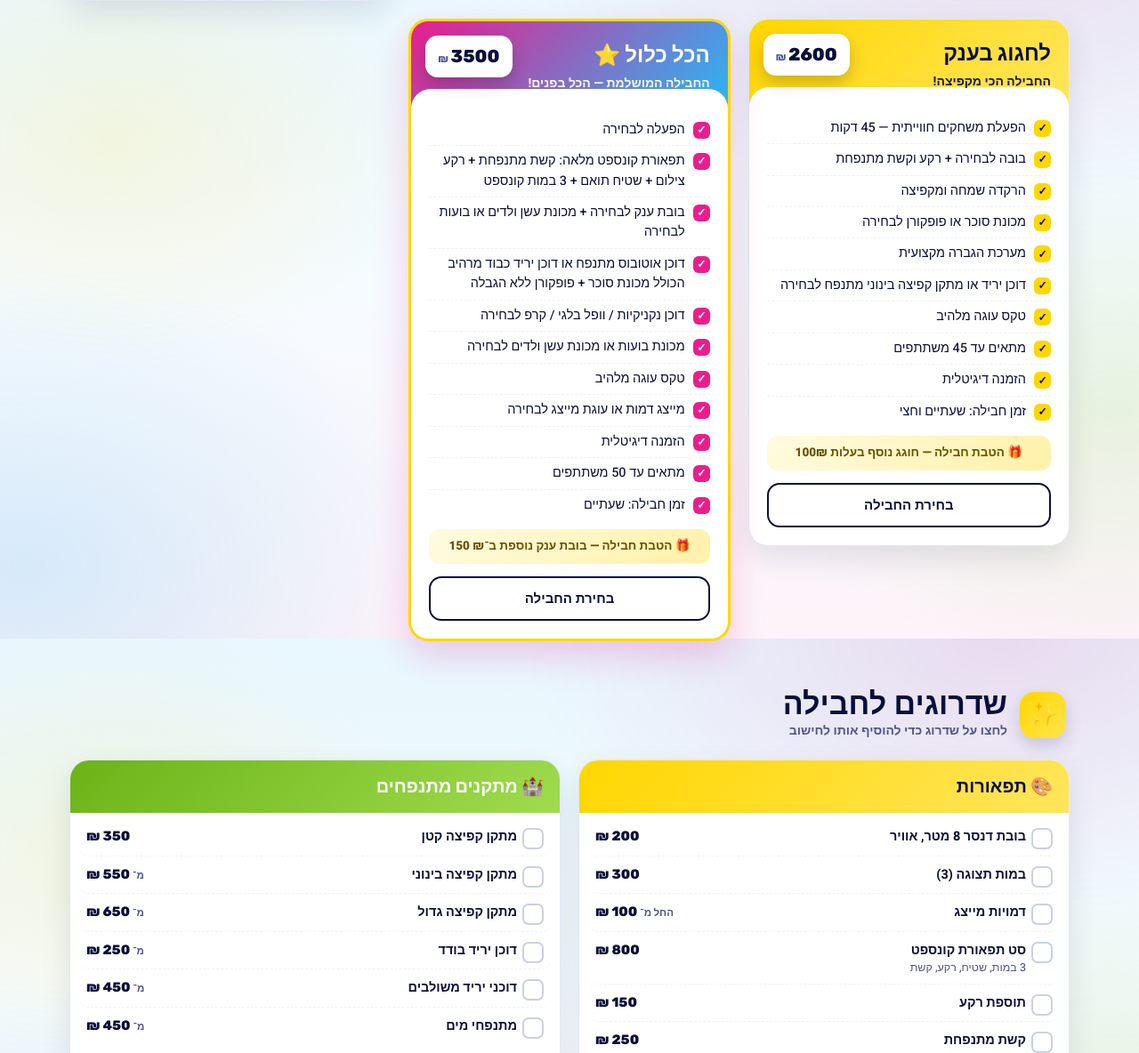
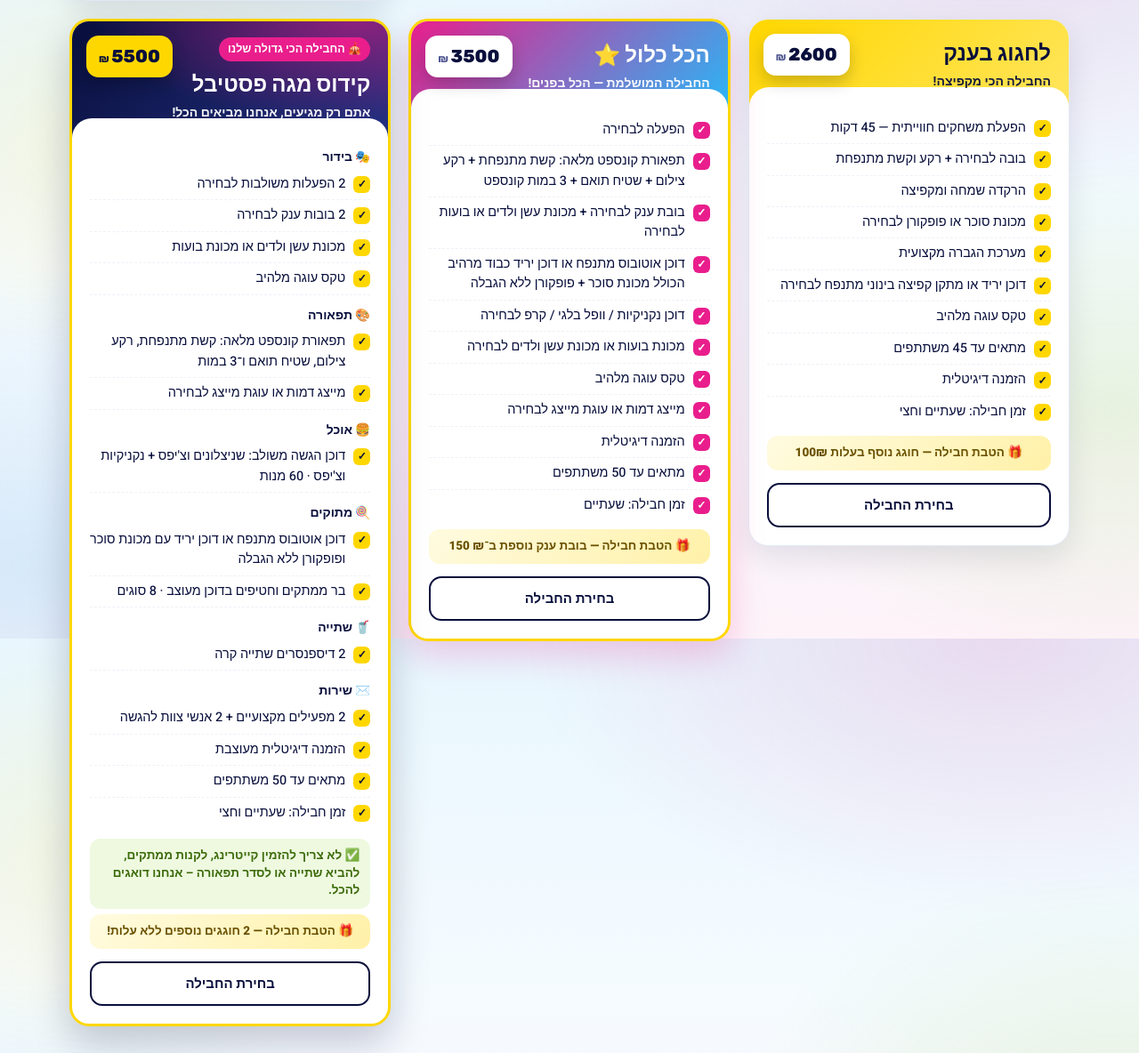
Before and after one commit to li19861986/Merkaznew, a plain HTML site: page index.html in a window 1280 px wide. Shown: the part 1682-2866 px from the top of the page at 89% size. Drawn offline with Linux system fonts and the light colour scheme.

Commit message:
Add Kidos Mega Festival package (5,500)
- New top-tier package card after All-inclusive, grouped by category
- Perk: 2 extra celebrants free; calculator prices the extra-kid add-on at 0

Co-Authored-By: Claude Opus 5.5 <noreply@anthropic.com>
Claude-Session: https://claude.ai/code/session_01R6Ducm7Kq4ScVYsaVNo7L7

```diff
--- a/index.html
+++ b/index.html
@@ -215,6 +215,16 @@ body{padding-bottom:92px}
 .go.wa2{background:var(--wa);color:#fff;pointer-events:auto}
 .go svg{width:20px;height:20px;fill:#fff}
 .dlg .nolim{background:#fde7f2;color:var(--pink);font-weight:800;font-size:13.5px;padding:9px;border-radius:12px;margin-bottom:14px}
+
+/* mega package */
+.card.mega{border:3px solid var(--gold);box-shadow:0 18px 44px rgba(8,15,60,.22)}
+.card.mega .top{background:radial-gradient(420px 160px at 90% 0%,rgba(233,30,140,.55),transparent 70%),linear-gradient(135deg,#080F3C,#243081);padding-top:18px}
+.card.mega .price{background:var(--gold);color:var(--navy)}
+.card.mega .price small{color:var(--navy)}
+.ribbon{display:inline-block;position:relative;z-index:1;background:var(--pink);color:#fff;font-weight:800;font-size:12.5px;padding:4px 10px;border-radius:999px;margin-bottom:8px}
+.card li.grp{display:block;border-bottom:none;padding:12px 0 2px;font-weight:800;font-size:14px;color:var(--navy);font-family:'Rubik','Heebo',sans-serif}
+.card li.grp:first-child{padding-top:4px}
+.incl{margin:8px 20px 0;background:#eef9e0;color:#3d6b0a;font-weight:700;font-size:13.5px;line-height:1.45;padding:10px 12px;border-radius:12px}
 /* mascots */
 .section-head{position:relative}
 .grid{position:relative;align-items:start;margin-top:40px}
@@ -372,6 +382,39 @@ footer .disc{color:var(--muted);font-size:12.5px;margin-top:16px;font-weight:600
       <div class="perk">🎁 הטבת חבילה — בובת ענק נוספת ב־<bdi>150 ₪</bdi></div>
       <button class="pick" type="button" aria-pressed="false">בחירת החבילה</button>
     </article>
+    <article class="card mega" data-pkg="קידוס מגה פסטיבל" data-price="5500" data-up="1">
+      <div class="top">
+        <div class="price">5500<small> ₪</small></div>
+        <div class="ribbon">🎪 החבילה הכי גדולה שלנו</div>
+        <div class="pkgname">קידוס מגה פסטיבל</div>
+        <div class="tag">אתם רק מגיעים, אנחנו מביאים הכל!</div>
+      </div>
+      <ul>
+        <li class="grp">🎭 בידור</li>
+        <li><span class="chk" style="background:var(--gold);color:var(--navy)">✓</span>2 הפעלות משולבות לבחירה</li>
+        <li><span class="chk" style="background:var(--gold);color:var(--navy)">✓</span>2 בובות ענק לבחירה</li>
+        <li><span class="chk" style="background:var(--gold);color:var(--navy)">✓</span>מכונת עשן ולדים או מכונת בועות</li>
+        <li><span class="chk" style="background:var(--gold);color:var(--navy)">✓</span>טקס עוגה מלהיב</li>
+        <li class="grp">🎨 תפאורה</li>
+        <li><span class="chk" style="background:var(--gold);color:var(--navy)">✓</span>תפאורת קונספט מלאה: קשת מתנפחת, רקע צילום, שטיח תואם ו־3 במות</li>
+        <li><span class="chk" style="background:var(--gold);color:var(--navy)">✓</span>מייצג דמות או עוגת מייצג לבחירה</li>
+        <li class="grp">🍔 אוכל</li>
+        <li><span class="chk" style="background:var(--gold);color:var(--navy)">✓</span>דוכן הגשה משולב: שניצלונים וצ'יפס + נקניקיות וצ'יפס · 60 מנות</li>
+        <li class="grp">🍭 מתוקים</li>
+        <li><span class="chk" style="background:var(--gold);color:var(--navy)">✓</span>דוכן אוטובוס מתנפח או דוכן יריד עם מכונת סוכר ופופקורן ללא הגבלה</li>
+        <li><span class="chk" style="background:var(--gold);color:var(--navy)">✓</span>בר ממתקים וחטיפים בדוכן מעוצב · 8 סוגים</li>
+        <li class="grp">🥤 שתייה</li>
+        <li><span class="chk" style="background:var(--gold);color:var(--navy)">✓</span>2 דיספנסרים שתייה קרה</li>
+        <li class="grp">✉️ שירות</li>
+        <li><span class="chk" style="background:var(--gold);color:var(--navy)">✓</span>2 מפעילים מקצועיים + 2 אנשי צוות להגשה</li>
+        <li><span class="chk" style="background:var(--gold);color:var(--navy)">✓</span>הזמנה דיגיטלית מעוצבת</li>
+        <li><span class="chk" style="background:var(--gold);color:var(--navy)">✓</span>מתאים עד 50 משתתפים</li>
+        <li><span class="chk" style="background:var(--gold);color:var(--navy)">✓</span>זמן חבילה: שעתיים וחצי</li>
+      </ul>
+      <div class="incl">✅ לא צריך להזמין קייטרינג, לקנות ממתקים, להביא שתייה או לסדר תפאורה – אנחנו דואגים להכל.</div>
+      <div class="perk">🎁 הטבת חבילה — 2 חוגגים נוספים ללא עלות!</div>
+      <button class="pick" type="button" aria-pressed="false">בחירת החבילה</button>
+    </article>
 
   </div>
 </section>
@@ -509,7 +552,7 @@ footer .disc{color:var(--muted);font-size:12.5px;margin-top:16px;font-weight:600
   var PHONE='972555570173', cards=[].slice.call(document.querySelectorAll('.card[data-pkg]')),
       rows=[].slice.call(document.querySelectorAll('.up-grid .row')), grid=document.querySelector('.up-grid'),
       lock=document.getElementById('uplock'), what=document.getElementById('what'), tot=document.getElementById('tot'),
-      send=document.getElementById('send'), pkg=null, wantUp=false, PERK={kid:{'חגיגת קונספט':100,'לחגוג בענק':100},doll:{'הכל כלול':150}};
+      send=document.getElementById('send'), pkg=null, wantUp=false, PERK={kid:{'חגיגת קונספט':100,'לחגוג בענק':100,'קידוס מגה פסטיבל':0},doll:{'הכל כלול':150}};
   function fmt(n){return n.toLocaleString('he-IL')+' ₪'}
   var toast=document.getElementById('toast'), tt;
   function showLock(){
```
